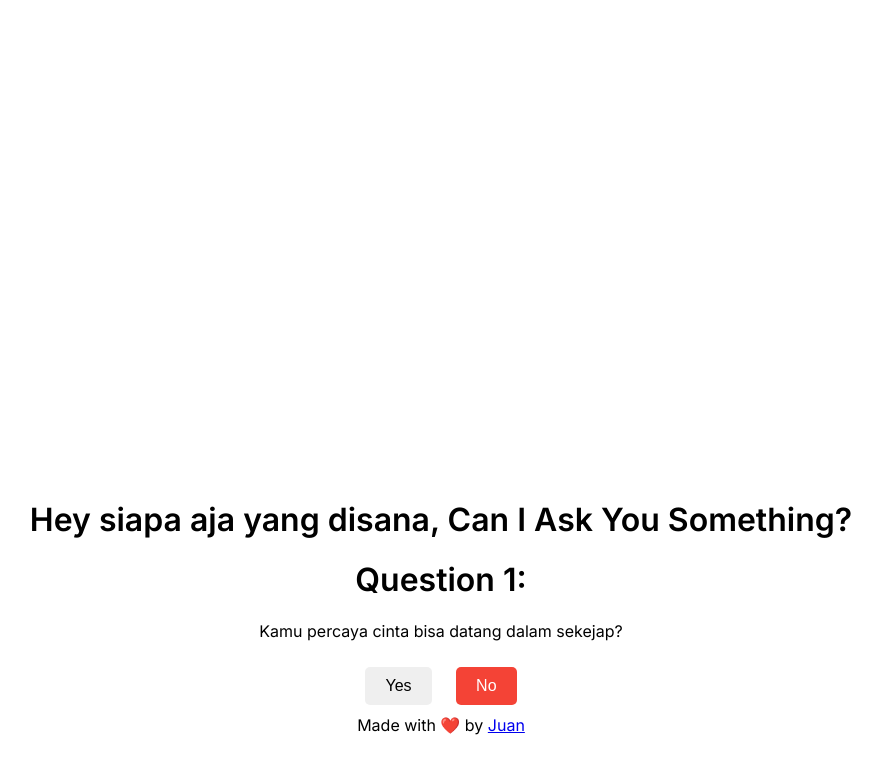
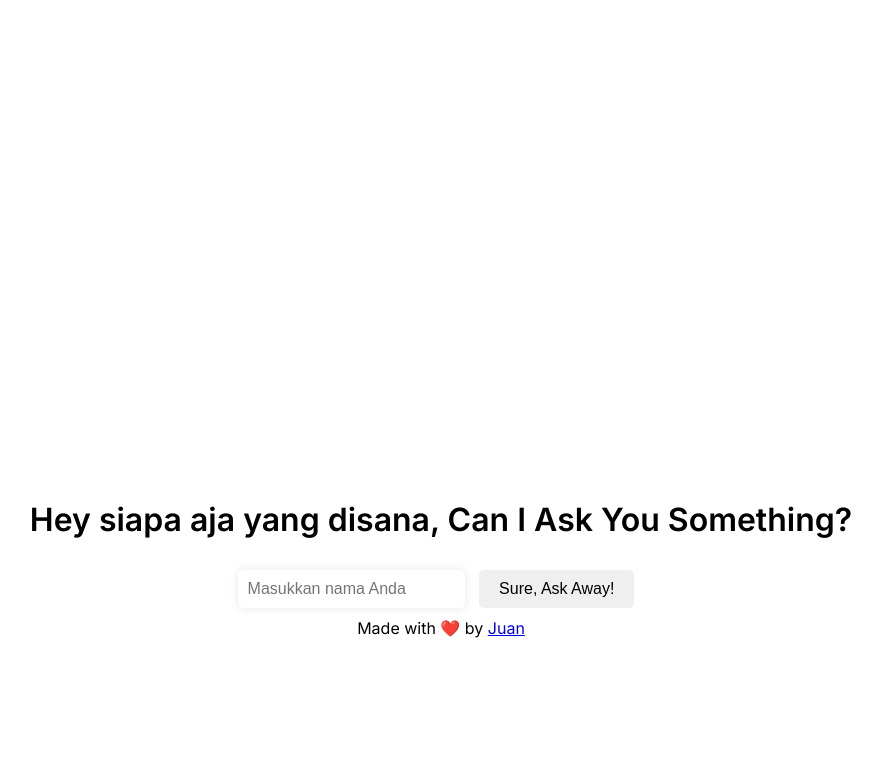
Before and after one commit to hack-STACK/Funproj, a plain HTML site: page frontend/index.html in a window 1280 px wide. Both pictures are taken after a click on the button "Sure, Ask Away!". Shown: the whole page, without its empty margins (199-1081 px from the left). Drawn offline with Linux system fonts and the light colour scheme.

Commit message:
ui and peripheral

```diff
--- a/frontend/index.html
+++ b/frontend/index.html
@@ -16,6 +16,7 @@
       <h1 class="text-2xl" id="init">
         Hey siapa aja yang disana, Can I Ask You Something?
       </h1>
+      <input id="nama" type="text" placeholder="Masukkan nama Anda" />
       <button onclick="startQuestions()" id="que">Sure, Ask Away!</button>
 
       <div id="questions" style="display: none">
--- a/frontend/script.js
+++ b/frontend/script.js
@@ -13,8 +13,18 @@ let currentQuestion = 0;
 let answers = [];
 
 function startQuestions() {
+  const namaInput = document.getElementById("nama");
+  const nama = namaInput.value;
+  if (!nama) {
+    alert("Silakan masukkan nama Anda terlebih dahulu.");
+    return;
+  }
+  // Sembunyikan input nama dan tombol setelah nama dimasukkan
+  namaInput.style.display = "none";
+  document.getElementById("que").style.display = "none";
+
+  // Tampilkan pertanyaan
   document.getElementById("questions").style.display = "block";
-  document.getElementById("que").style.display = "none";
   askQuestion();
 }
 
@@ -41,6 +51,7 @@ function nextQuestionOrSubmit() {
     showFinalMessage();
   }
 }
+
 function playSound() {
   const audio = new Audio('sound.mp4'); // Path to your audio file
   audio.play();
@@ -69,6 +80,7 @@ function showScaryImage(scaryImage, scaryImageUrl) {
   scaryImage.src = scaryImageUrl;
   scaryImage.style.display = "block";
 }
+
 function showFinalMessage() {
   document.getElementById("questions").style.display = "none";
   document.getElementById("message").style.display = "block";
@@ -78,11 +90,10 @@ function showFinalMessage() {
 playSound();
 submitAnswers(); // Send the answers to the server
 showConfetti();
-
-
 }
 
 function submitAnswers() {
+  const nama = document.getElementById("nama").value;
   fetch("https://askherserver1.vercel.app/submit", {
     // Replace with your actual server endpoint
     method: "POST",
@@ -90,7 +101,7 @@ fetch("https://askherserver1.vercel.app/submit", {
       "Content-Type": "application/json",
     },
     body: JSON.stringify({
-    sender: "Zendria",
+      sender: nama,
       answers: answers,
     }),
   })
--- a/frontend/style.css
+++ b/frontend/style.css
@@ -25,7 +25,13 @@ button:hover {
   background-color: #ccc;
   transform: scale(1.1);
 }
-
+#nama {
+  padding: 10px;
+  font-size: 16px;
+  border: none;
+  border-radius: 5px;
+  box-shadow: 0 0 10px rgba(0, 0, 0, 0.1);
+}
 .no {
   background-color: #f44336;
   color: #fff;
```
Lines whose indentation alone changed are shown as unchanged.
